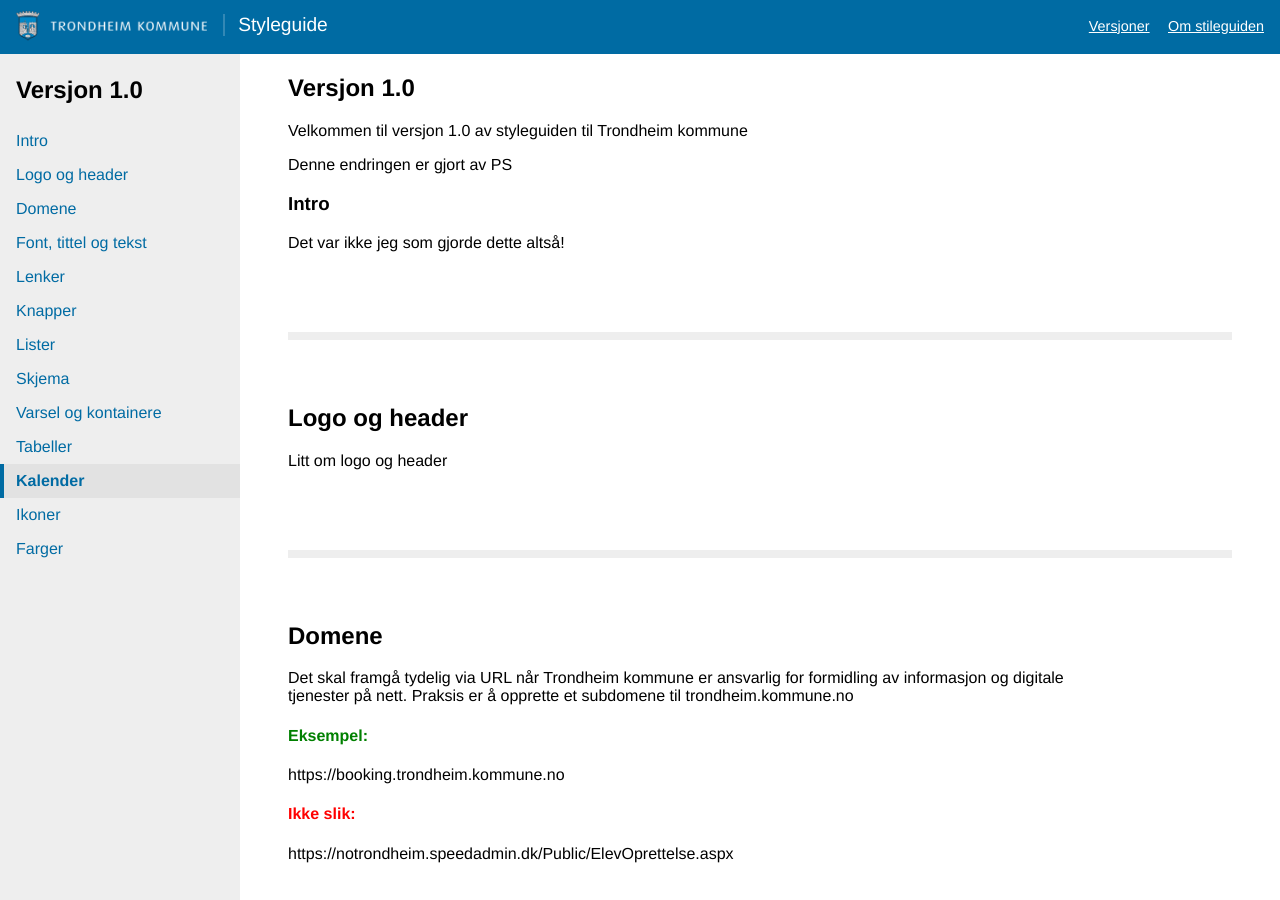
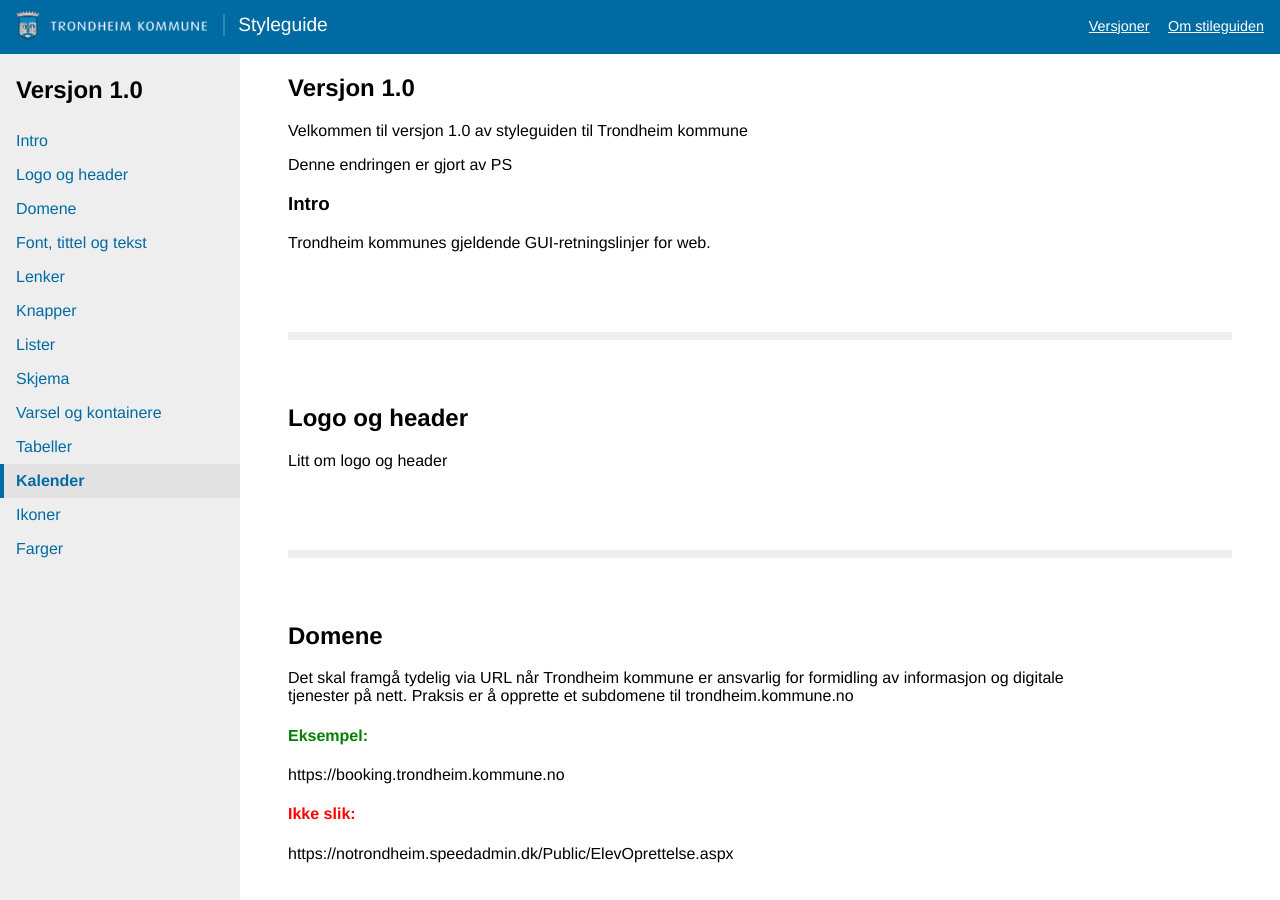
Before and after one commit to rskjonbe/styleguide, a Jekyll site: the page built from versjon/1.0/index.html, in a window 1280 px wide and 900 px high. Built offline with Jekyll 4.4.1, drawn with Linux system fonts in a browser that asks for light colours; some of the changed lines change nothing that is shown.

Commit message:
Endret introtekst - tester emoji på tips

```diff
--- a/versjon/1.0/domene.html
+++ b/versjon/1.0/domene.html
@@ -4,9 +4,9 @@
   Det skal framgå tydelig via URL når Trondheim kommune er ansvarlig for formidling av informasjon og digitale tjenester på nett. Praksis er å opprette et subdomene til trondheim.kommune.no </p>
 	<p>
 		<h4 style="color:green">Eksempel:</h4>
-		<p>https://booking.trondheim.kommune.no</p>
+		<p :thumbsup:>https://booking.trondheim.kommune.no</p>
 	</p>
 <p>
 		<h4 style="color:red">Ikke slik:</h4>
-		<p>https://notrondheim.speedadmin.dk/Public/ElevOprettelse.aspx</p>
+		<p :thumbsdown:>https://notrondheim.speedadmin.dk/Public/ElevOprettelse.aspx</p>
 	</p>
--- a/versjon/1.0/intro.html
+++ b/versjon/1.0/intro.html
@@ -1,3 +1,3 @@
 <h1>Intro</h1>
 
-<p>Det var ikke jeg som gjorde dette altså!</p>
+<p>Trondheim kommunes gjeldende GUI-retningslinjer for web.</p>
```
